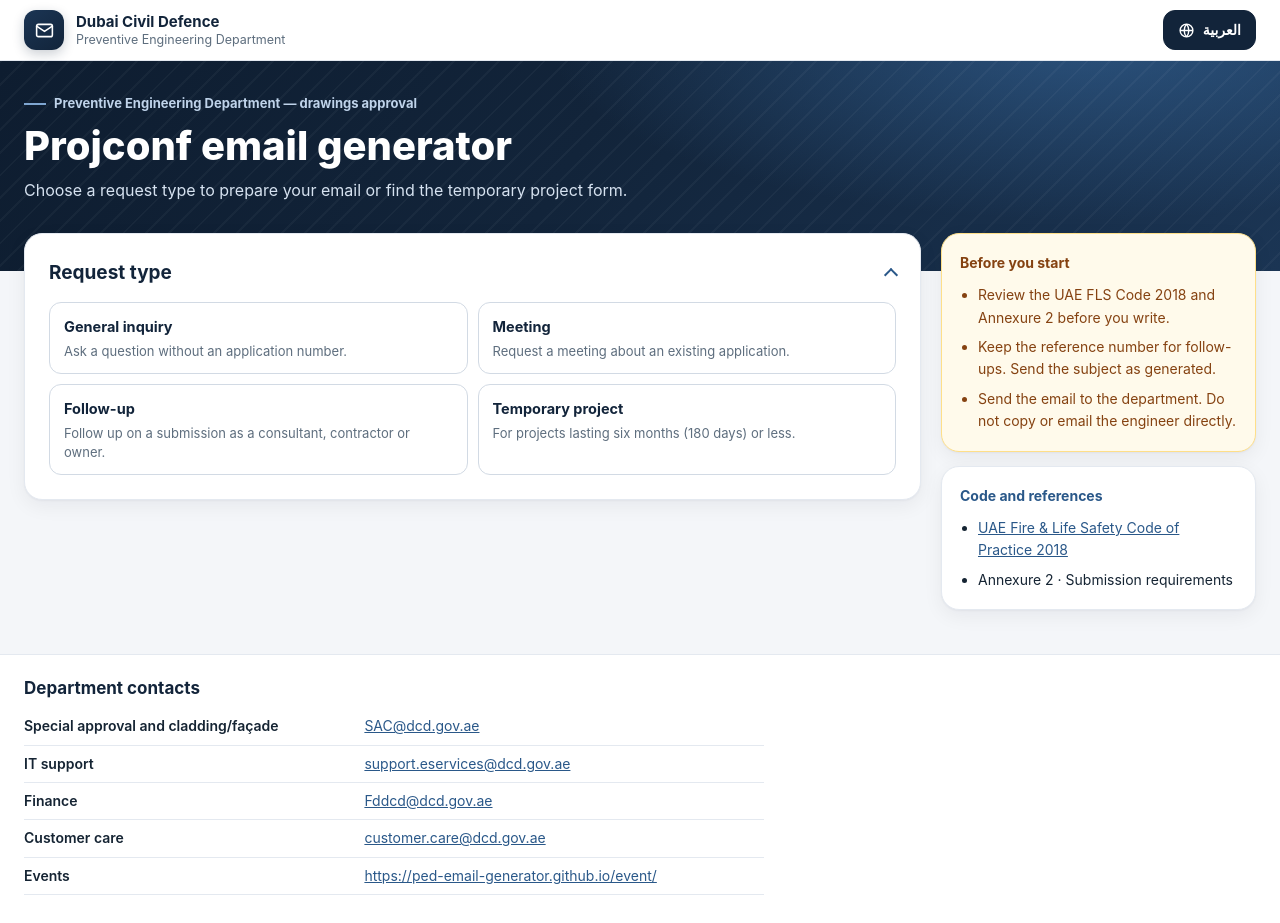
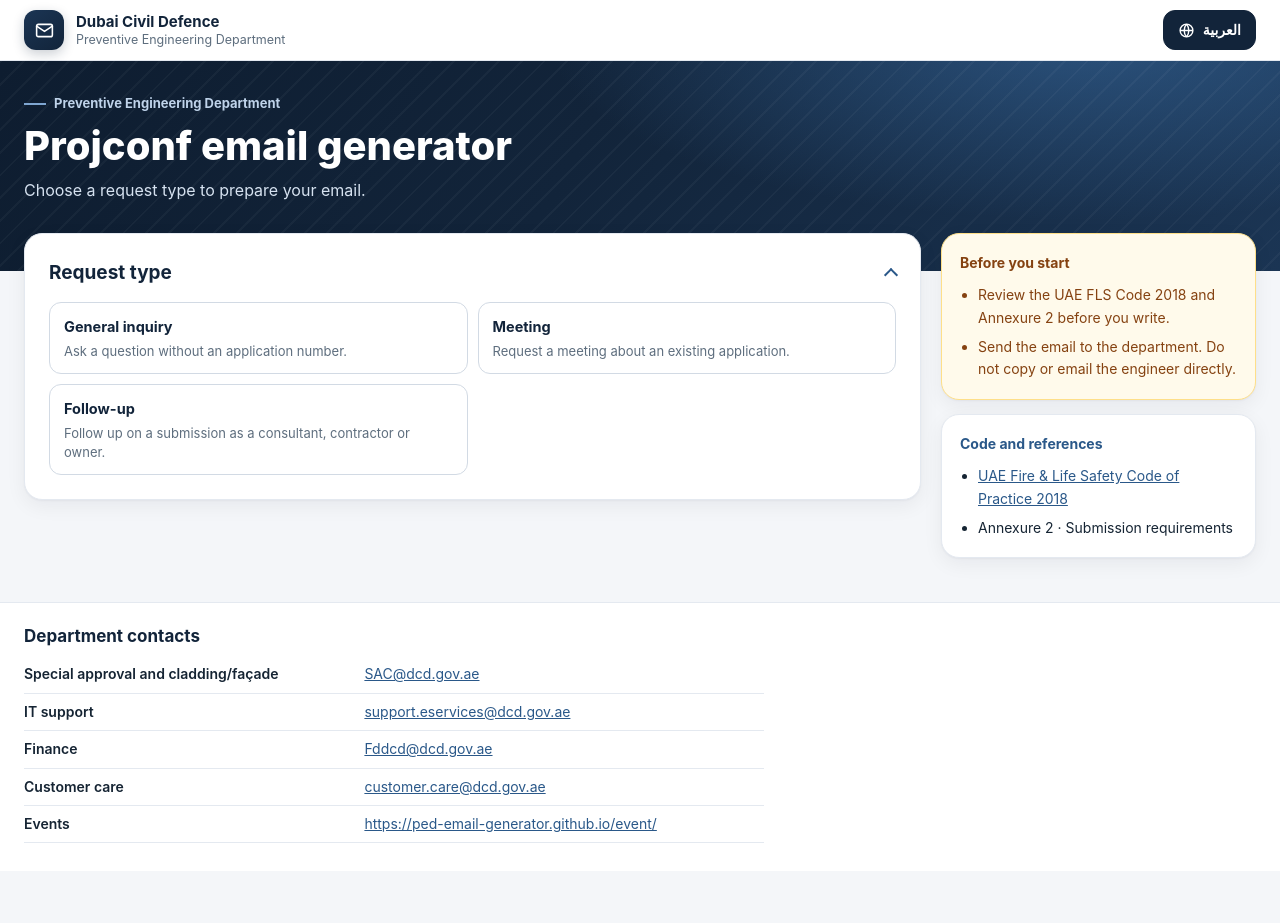
Before and after one commit to ped-email-generator/ped-email-generator.github.io, a plain HTML site: page projconf/index.html in a window 1280 px wide. After the commit the page ends 871 px from the top, so only its background shows below. Drawn offline with Linux system fonts and the light colour scheme.

Commit message:
Projconf page: remove Temporary project tile, "drawings approval" and reference note

```diff
--- a/projconf/index.html
+++ b/projconf/index.html
@@ -208,9 +208,9 @@ const TOKEN_RE = /^PS-PED-[A-Z]{2}-\d{2}-\d{2}-\d{2}-\d{6}$/;
 const strings = {
   org: ["Dubai Civil Defence", "الدفاع المدني بدبي"],
   department: ["Preventive Engineering Department", "إدارة الهندسة الوقائية"],
-  banner: ["Preventive Engineering Department — drawings approval", "إدارة الهندسة الوقائية — اعتماد المخططات"],
-  title: ["Projconf email generator", "منشئ رسائل قسم اعتماد المخططات"],
-  intro: ["Choose a request type to prepare your email or find the temporary project form.", "اختر نوع الطلب لإعداد بريدك الإلكتروني أو للوصول إلى نموذج المشروع المؤقت."],
+  banner: ["Preventive Engineering Department", "إدارة الهندسة الوقائية"],
+  title: ["Projconf email generator", "منشئ البريد الإلكتروني"],
+  intro: ["Choose a request type to prepare your email.", "اختاروا نوع الطلب لإعداد رسالتكم."],
   requestType: ["Request type", "نوع الطلب"],
   gi: ["General inquiry", "استفسار عام"],
   meeting: ["Meeting", "طلب اجتماع"],
@@ -480,7 +480,7 @@ function renderStatus() {
 
 function renderNotes() {
   $("#notes").hidden = type === "tp";
-  const items = ["code", "reference", "engineer"];
+  const items = ["code", "engineer"];
   if (type === "gi" || type === "meeting") items.push("files");
   $("#notesList").innerHTML = items.map(key => `<li>${local(notes[key])}</li>`).join("");
 }
@@ -492,7 +492,7 @@ function renderPage() {
   for (const el of document.querySelectorAll("[data-t]")) el.textContent = t(el.dataset.t);
   $("#langLbl").textContent = lang === "ar" ? "English" : "العربية";
   $("#langLbl").lang = lang === "ar" ? "en" : "ar";
-  $("#choices").innerHTML = Object.keys(REF_CODES).map(id => `<label class="choice">
+  $("#choices").innerHTML = Object.keys(REF_CODES).filter(id => id !== "tp").map(id => `<label class="choice">
     <input type="radio" name="requestType" value="${id}" aria-labelledby="${id}-label" aria-describedby="${id}-hint"${id === type ? " checked" : ""}>
     <span class="tile"><b id="${id}-label">${t(id)}</b><small id="${id}-hint">${t(id + "Hint")}</small></span></label>`).join("");
   $("#selectedType").textContent = type ? t(type) : "";
```
